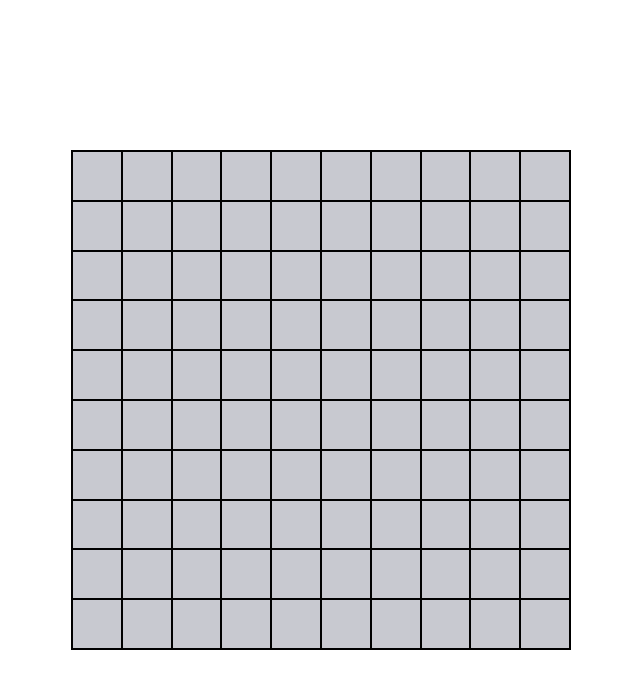
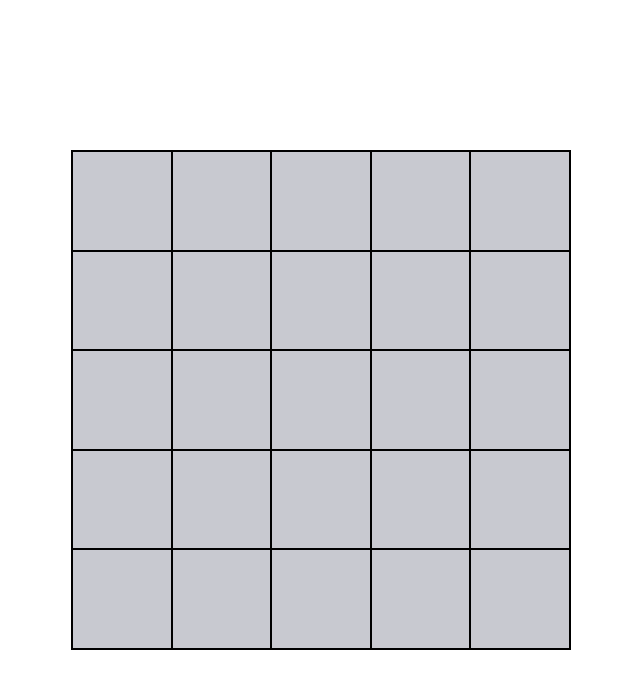
Before and after one commit to collincchoy/minesweeper, a React (Create React App) app: page / in a window 1280 px wide. Shown: the top 688 px of the page, without its empty margins (319-959 px from the left). Built offline with nearby package versions, Linux system fonts and the light colour scheme.

Commit message:
Move calculations out of state handlers.

```diff
--- a/src/components/Board.tsx
+++ b/src/components/Board.tsx
@@ -8,6 +8,7 @@ import {
   flagBlock,
   addMarkers,
   convert1dTo2d,
+  endGame,
 } from "../utils";
 import Block from "./Block";
 import { BlockType, GridPosition } from "../types";
@@ -44,7 +45,7 @@ type Bomb = {
 };
 
 const Board = () => {
-  const [size] = useState({ width: 10, height: 10 });
+  const [size] = useState({ width: 5, height: 5 });
   const [bombs, setBombs] = useState<Bomb[]>([]);
   const [field, setField] = useState<BlockType[][]>(() => {
     let initialBoard = initialize2dArray(
@@ -57,26 +58,25 @@ const Board = () => {
         flagged: false,
       })
     );
-    const { board: withbombs, bombs: placedBombs } = placeBombs(
+    const { board: withBombs, bombs: placedBombs } = placeBombs(
       initialBoard,
       Math.floor(size.width * size.height * 0.2) // Start with 20% of board as bombs
     );
     const bombs: Bomb[] = [];
-    placedBombs.forEach((position) =>
+    placedBombs.forEach((position) => {
       bombs.push({
         position: convert1dTo2d(position, size.width, size.height),
         flagged: false,
-      })
-    );
+      });
+    });
     setBombs(bombs);
-    initialBoard = addMarkers(withbombs);
+    initialBoard = addMarkers(withBombs);
     return initialBoard;
   });
 
   const handleClick = (e: React.MouseEvent, block: BlockType) => {
-    setField((fieldState) => {
-      return uncoverBlock(fieldState, block);
-    });
+    const newField = uncoverBlock(field, block);
+    setField(newField);
   };
 
   const handleRightClick = (e: React.MouseEvent, block: BlockType) => {
@@ -85,8 +85,7 @@ const Board = () => {
       // right click
       return flagBlock(fieldState, block);
     });
-    setBombs((bomb) =>
-      bomb.map((bomb) => {
+    const newBombs = bombs.map((bomb) => {
       if (
         block.position.row === bomb.position.row &&
         block.position.col === bomb.position.col
@@ -94,11 +93,18 @@ const Board = () => {
         return { ...bomb, flagged: !bomb.flagged };
       }
       return bomb;
-      })
-    );
+    });
+    if (
+      newBombs.reduce(
+        (allFlagged, current) => allFlagged && current.flagged,
+        newBombs[0].flagged
+      )
+    ) {
+      endGame(false);
+    }
+    setBombs(newBombs);
   };
 
-  console.log(bombs);
   return (
     <MiddleOfScreen>
       <Grid>
--- a/src/utils.ts
+++ b/src/utils.ts
@@ -116,7 +116,7 @@ export const uncoverBlock = (board: BlockType[][], block: BlockType) => {
     }
     uncovered.add(position);
     if (value === BlockValue.BOMB) {
-      console.log("boom");
+      endGame(true);
     } else if (value === BlockValue.EMPTY) {
       for (const surrounding of getSurroundingNonBombBlocks(board, position)) {
         uncover(board[surrounding.row][surrounding.col]);
@@ -141,3 +141,13 @@ export const flagBlock = (board: BlockType[][], block: BlockType) => {
     )
   );
 };
+
+export const endGame = (goBoom: boolean) => {
+  let msg: string;
+  if (goBoom) {
+    msg = "BOOM!";
+  } else {
+    msg = "You got them all! You win!";
+  }
+  setTimeout(() => alert(msg), 500);
+};
```
Lines whose indentation alone changed are shown as unchanged.
